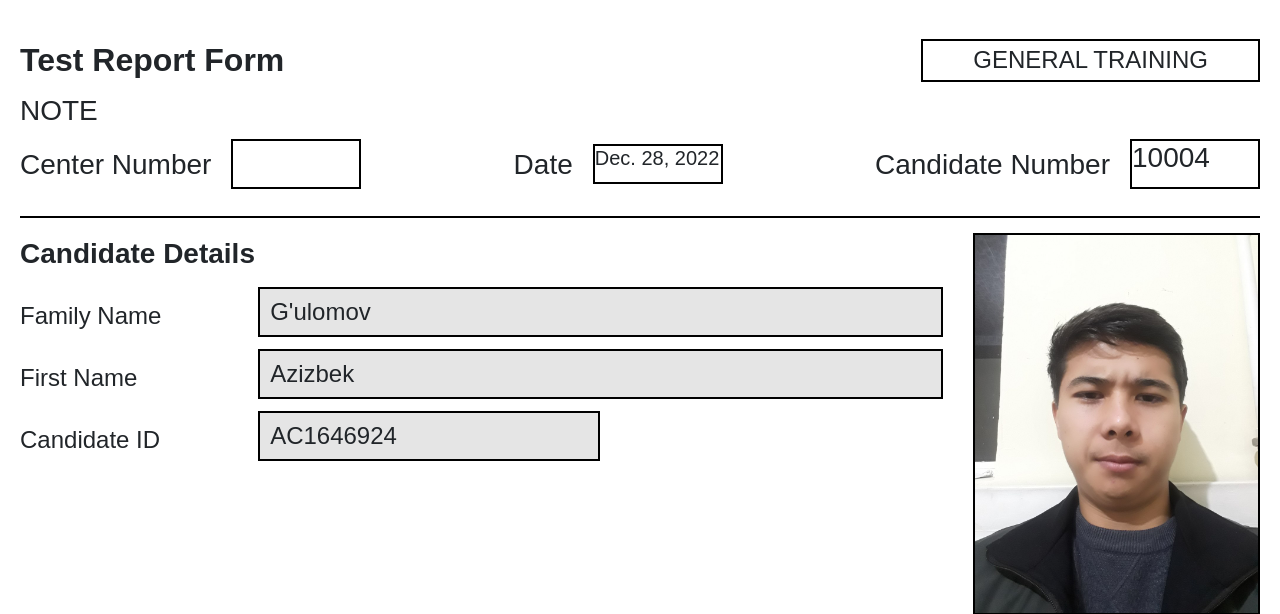
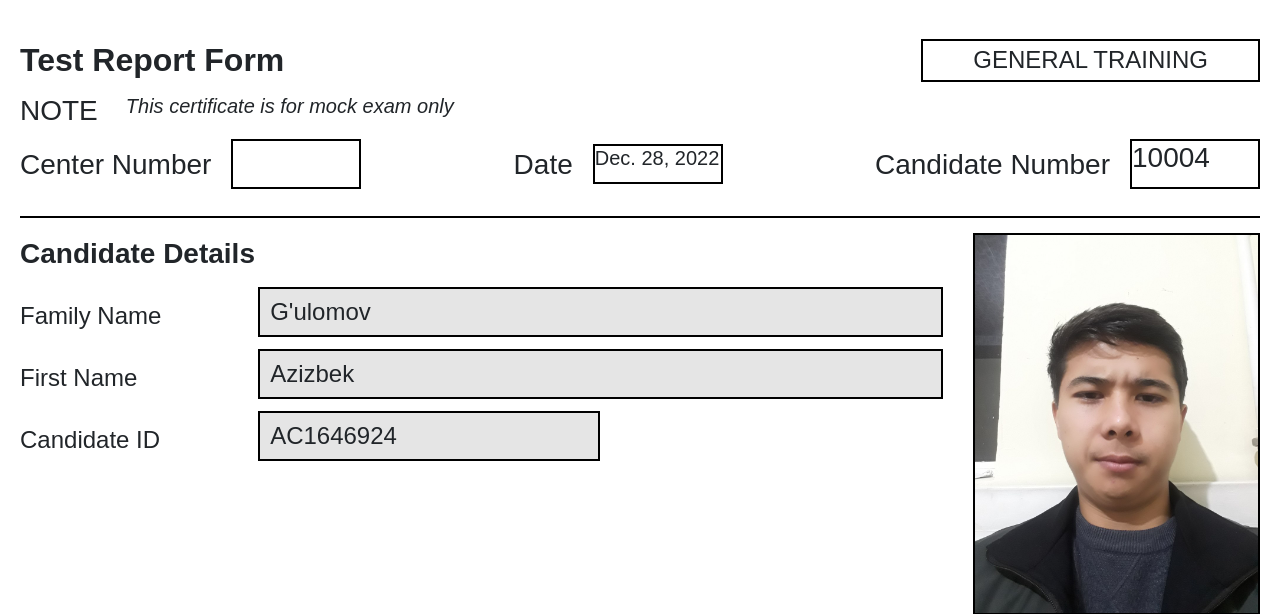
Before and after one commit to AzizbekGulomov2002/check_ielts_back, a Django app: page /ielts/ in a window 1280 px wide. Shown: the top 614 px of the page. Run offline with Django 4.2, Linux system fonts and the light colour scheme; data comes from the database, SQL or seed files in the repository; some libraries are stand-ins or nearby versions.

Commit message:
checkielts-note

```diff
--- a/app/templates/blog/index.html
+++ b/app/templates/blog/index.html
@@ -37,7 +37,7 @@
                 </div>
                 <div class="col-11">
                     <h5 class="note-text">
-                        {% comment %} This certificate is  {% endcomment %}
+                        This certificate is for mock exam only
                     </h5>
                 </div>
             </div>
```
